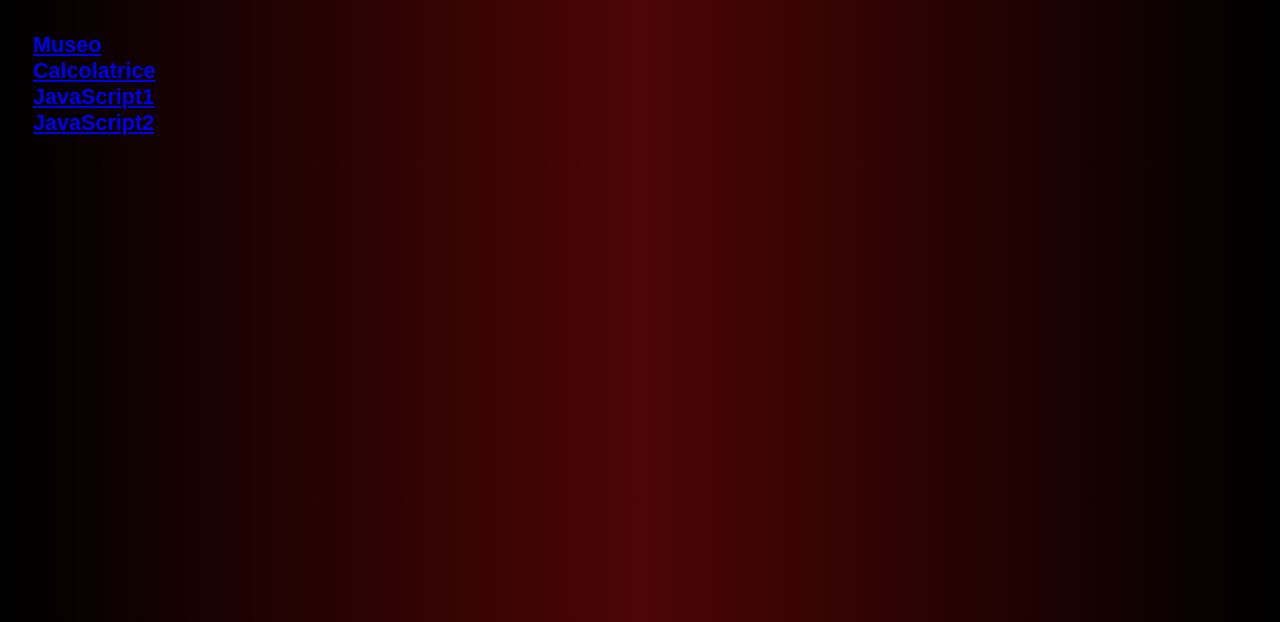
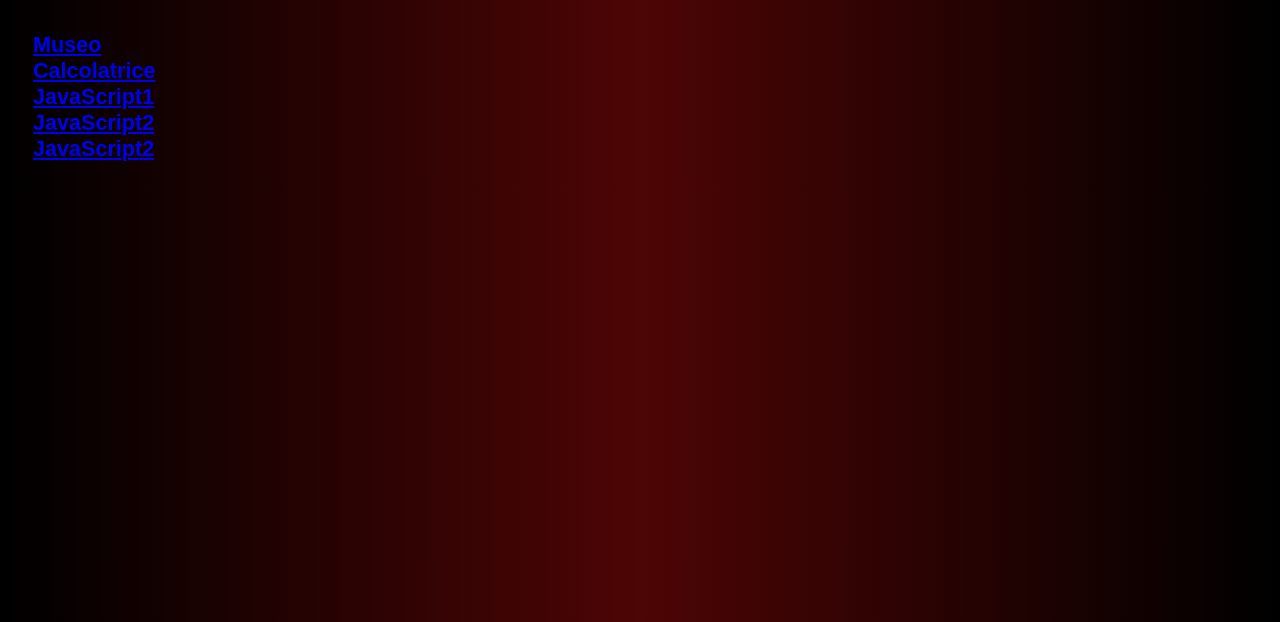
Before and after one commit to Martin1010101/Test_Site, a plain HTML site: page src/pages/tpsit.html in a window 1280 px wide. Shown: the part 178-800 px from the top of the page. Drawn offline with Linux system fonts and the light colour scheme.

Commit message:
Update tpsit.html

```diff
--- a/src/pages/tpsit.html
+++ b/src/pages/tpsit.html
@@ -34,6 +34,8 @@
                         <a href="https://martin1010101.github.io/JavaScript1/">JavaScript1</a>
                         <br>
                         <a href="https://martin1010101.github.io/JavaScript2/">JavaScript2</a>
+                        <br>
+                        <a href="https://martin1010101.github.io/JS_IF//">JavaScript2</a>
                     </p>
                 </div>
             </th>
```
